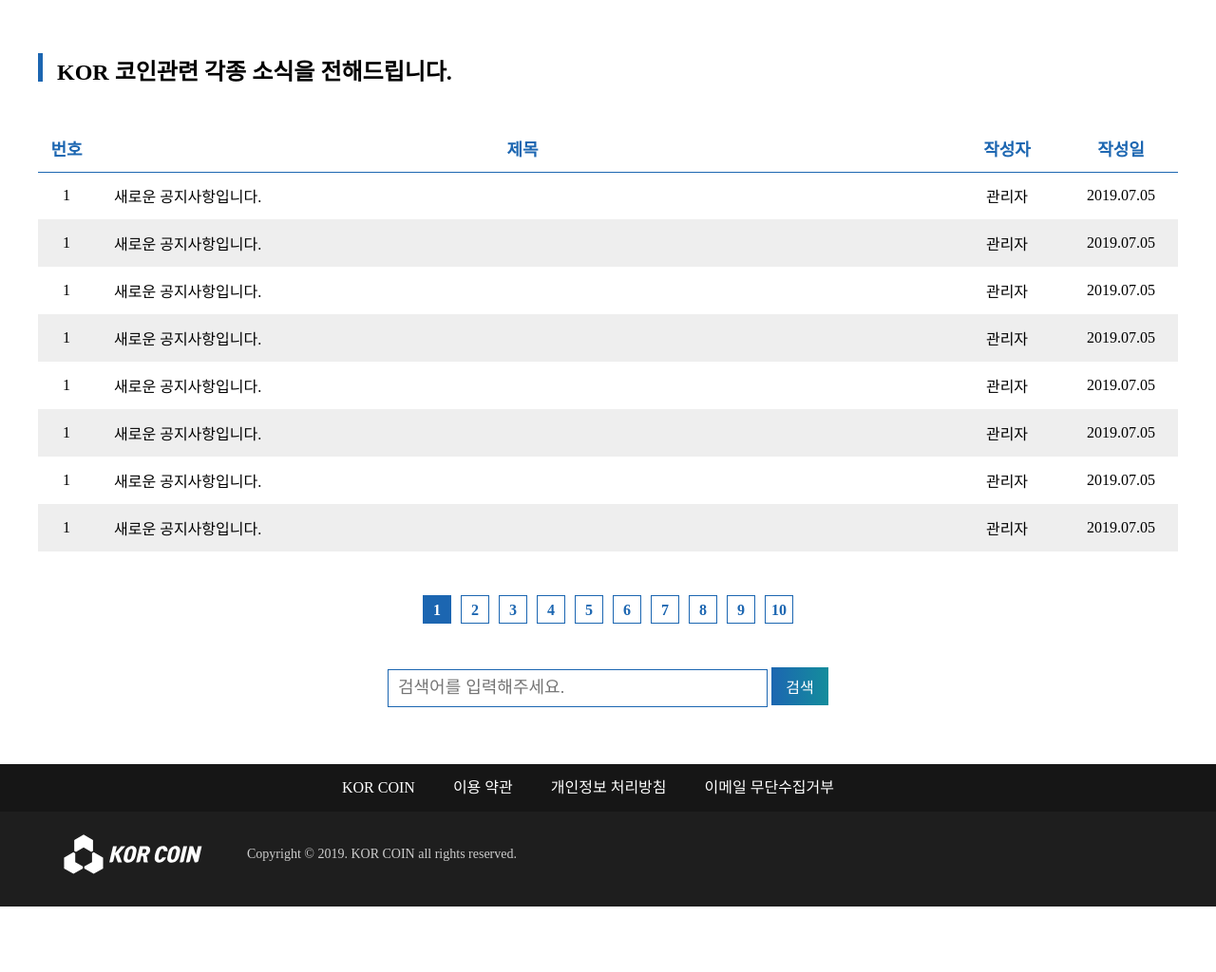
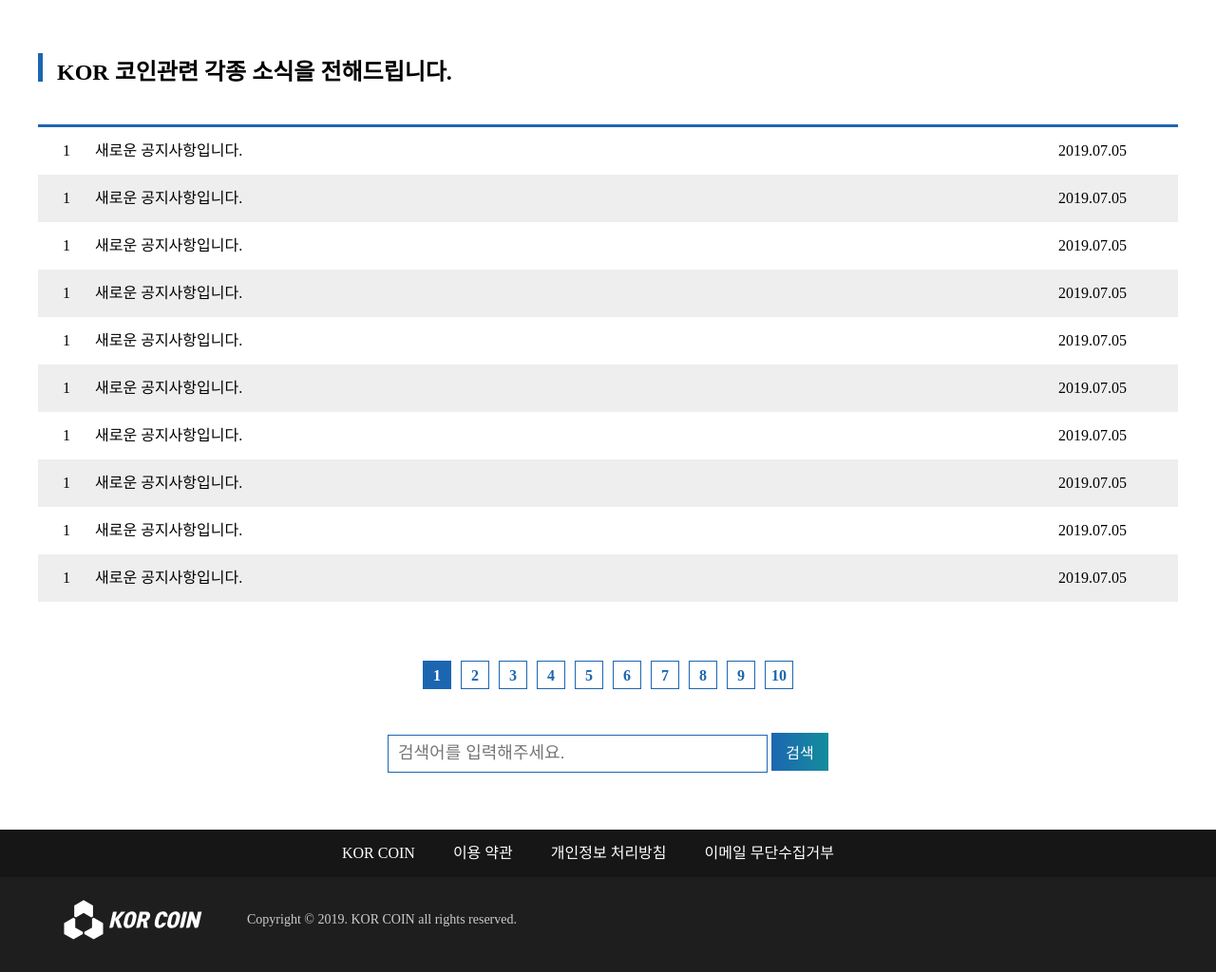
Before and after one commit to develer-kexweb/korcoin, a PHP site: page /notice-list.php in a window 1280 px wide. Shown: the part 274-1298 px from the top of the page at 95% size. Before the commit the page ends 1229 px from the top, so only its background shows below. Run offline with PHP 8.4, Linux system fonts and the light colour scheme; some web fonts are replaced.

Commit message:
korcoin v2

```diff
--- a/css/style.css
+++ b/css/style.css
@@ -773,38 +811,45 @@ section #kor-info-bg{
     right: 0;
 }
 /* -----------------contact-------------------- */
-section table.list{
+section .table-list{
     width:100%;
     border-collapse:collapse;
+    border-top:3px solid #1c66b1;
 }
-section table.list > thead> tr > th{
-    height: 50px;
-    border-bottom: 1px solid #1c66b1;
-    font-size: 18px;
-    color: #1c66b1;
+section .table-list > li > div{
+    float:left;
 }
-section table.list > tbody > tr {
+section .table-list .num{
+    width: 5%;
+    text-align:center;
+}
+section .table-list .subject{
+    width: 80%;
+    overflow: hidden;
+}
+section .table-list .date{
+    width: 15%;
+    text-align: center;
+}
+section .table-list > li {
     position: relative;
     height: 50px;
     text-align :center;
     transition: all ease 0.2s;
+    line-height: 50px;
 }
-section table.list > tbody > tr td a{
+section .table-list .subject a{
     position: relative;
     color: #000;
     display:block;
     height: 100%;
-
+    text-align: left;
 }
-section table.list > tbody > tr:nth-child(2n){
+section .table-list > li:nth-child(2n){
     background:#eee;
 }
-section table.list > tbody > tr:hover{
+section .table-list > li:hover{
     background: #ddd;
-}
-section table.list > tbody > tr > td:nth-child(2){
-    text-align: left;
-    text-indent: 20px;
 }
 section table.list > tbody > tr:last-child{
     border:0;
--- a/notice-list.php
+++ b/notice-list.php
@@ -9,72 +9,58 @@
 <!------------------------- contents --------------------------->
 <section class="sub-contents page-width">
     <h5>KOR 코인관련 각종 소식을 전해드립니다.</h5>
-    <table class="list" id="notice-list">
-         <colgroup>
-             <col width="5%">
-             <col width="auto">
-             <col width="10%">
-             <col width="10%">
-        </colgroup>
-         <thead>
-             <tr>
-                <th>번호</th>
-                <th>제목</th>
-                <th>작성자</th>
-                <th>작성일</th>
-             </tr>
-         </thead>
-         <tbody>
-             <tr>
-                 <td>1</td>
-                 <td><a href="#">새로운 공지사항입니다.</a></td>
-                 <td>관리자</td>
-                 <td>2019.07.05</td>
-             </tr>
-             <tr>
-                 <td>1</td>
-                 <td><a href="#">새로운 공지사항입니다.</a></td>
-                 <td>관리자</td>
-                 <td>2019.07.05</td>
-             </tr>
-             <tr>
-                 <td>1</td>
-                 <td><a href="#">새로운 공지사항입니다.</a></td>
-                 <td>관리자</td>
-                 <td>2019.07.05</td>
-             </tr>
-             <tr>
-                 <td>1</td>
-                 <td><a href="#">새로운 공지사항입니다.</a></td>
-                 <td>관리자</td>
-                 <td>2019.07.05</td>
-             </tr>
-             <tr>
-                 <td>1</td>
-                 <td><a href="#">새로운 공지사항입니다.</a></td>
-                 <td>관리자</td>
-                 <td>2019.07.05</td>
-             </tr>
-             <tr>
-                 <td>1</td>
-                 <td><a href="#">새로운 공지사항입니다.</a></td>
-                 <td>관리자</td>
-                 <td>2019.07.05</td>
-             </tr>
-             <tr>
-                 <td>1</td>
-                 <td><a href="#">새로운 공지사항입니다.</a></td>
-                 <td>관리자</td>
-                 <td>2019.07.05</td>
-             </tr>
-             <tr>
-                 <td>1</td>
-                 <td><a href="#">새로운 공지사항입니다.</a></td>
-                 <td>관리자</td>
-                 <td>2019.07.05</td>
-             </tr>
-         </tbody>
-    </table>
+    <ul class="table-list" id="notice-list">
+        <li>
+            <div class="num">1</div>
+            <div class="subject"><a href="notice-content.php" target="_parent"> 새로운 공지사항입니다.</a></div>
+            <div class="date">2019.07.05</div>
+        </li>
+        <li>
+            <div class="num">1</div>
+            <div class="subject"><a href="notice-content.php" target="_parent"> 새로운 공지사항입니다.</a></div>
+            <div class="date">2019.07.05</div>
+        </li>
+        <li>
+            <div class="num">1</div>
+            <div class="subject"><a href="notice-content.php" target="_parent"> 새로운 공지사항입니다.</a></div>
+            <div class="date">2019.07.05</div>
+        </li>
+        <li>
+            <div class="num">1</div>
+            <div class="subject"><a href="notice-content.php" target="_parent"> 새로운 공지사항입니다.</a></div>
+            <div class="date">2019.07.05</div>
+        </li>
+        <li>
+            <div class="num">1</div>
+            <div class="subject"><a href="notice-content.php" target="_parent"> 새로운 공지사항입니다.</a></div>
+            <div class="date">2019.07.05</div>
+        </li>
+        <li>
+            <div class="num">1</div>
+            <div class="subject"><a href="notice-content.php" target="_parent"> 새로운 공지사항입니다.</a></div>
+            <div class="date">2019.07.05</div>
+        </li>
+        <li>
+            <div class="num">1</div>
+            <div class="subject"><a href="notice-content.php" target="_parent"> 새로운 공지사항입니다.</a></div>
+            <div class="date">2019.07.05</div>
+        </li>
+        <li>
+            <div class="num">1</div>
+            <div class="subject"><a href="notice-content.php" target="_parent"> 새로운 공지사항입니다.</a></div>
+            <div class="date">2019.07.05</div>
+        </li>
+        <li>
+            <div class="num">1</div>
+            <div class="subject"><a href="notice-content.php" target="_parent"> 새로운 공지사항입니다.</a></div>
+            <div class="date">2019.07.05</div>
+        </li>
+        <li>
+            <div class="num">1</div>
+            <div class="subject"><a href="notice-content.php" target="_parent"> 새로운 공지사항입니다.</a></div>
+            <div class="date">2019.07.05</div>
+        </li>
+    </ul>
 
     <div class="pagination" id="notice-paging">
         <ul>
```
Also changed, not shown: other parts of css/style.css (+71 -0 lines), css/responsive.css (+33 -2 lines), kor-join.php (+19 -2 lines), notice-content.php (added, +44 -0 lines).
